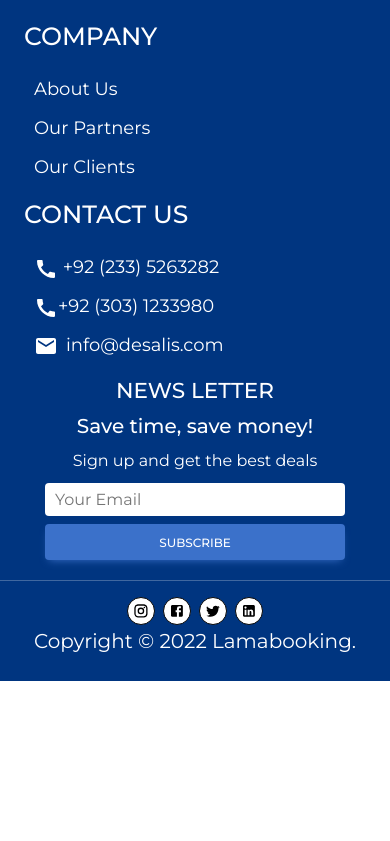
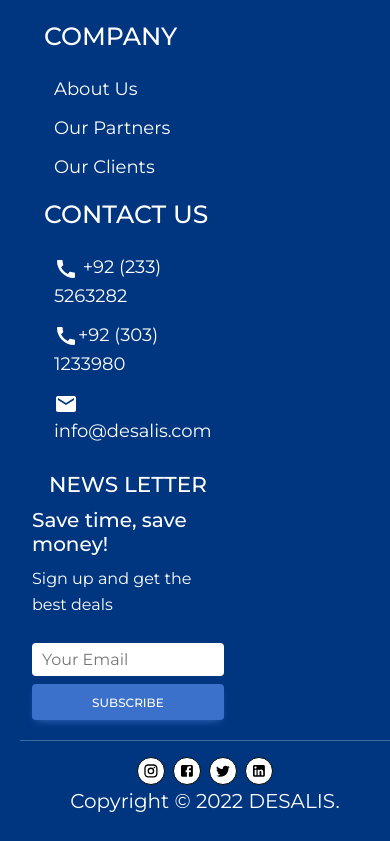
Before and after one commit to SohaibShahzad/desalis.github.io, a React (Create React App) app: page /singleHotel in a window 390 px wide. Shown: the part 1856-2697 px from the top of the page. Before the commit the page ends 2537 px from the top, so only its background shows below. Built offline with nearby package versions, Linux system fonts and the light colour scheme; a web font is replaced by a local one.

Commit message:
Footer responsive

```diff
--- a/package.json
+++ b/package.json
@@ -14,6 +14,7 @@
     "antd": "^5.2.0",
     "axios": "^1.3.2",
     "date-fns": "^2.29.3",
+    "gh-pages": "^5.0.0",
     "jquery": "^3.6.3",
     "moment": "^2.29.4",
     "nodemailer": "^6.9.1",
--- a/src/Components/footer/Footer.jsx
+++ b/src/Components/footer/Footer.jsx
@@ -10,7 +10,7 @@ import TwitterIcon from "@mui/icons-material/Twitter";
 import LinkedInIcon from "@mui/icons-material/LinkedIn";
 
 const Footer = () => {
-  const isXtraSmallScreen = useMediaQuery("(max-width:450px)");
+  const isXtraSmallScreen = useMediaQuery("(max-width:576px)");
   const isTabletScreen = useMediaQuery("(max-width:768px)");
 
   return (
@@ -21,13 +21,13 @@ const Footer = () => {
       <div className="container text-md-left">
         <div
           className={`row  ${
-            isXtraSmallScreen ? "text-start" : "text-start"
-          } text-md-left justify-content-center`}
+            isXtraSmallScreen ? "text-start ms-2" : "text-start"
+          } text-md-left justify-content-between`}
         >
           <div
-            className={`col-lg-3 ${
+            className={`col-lg-5 ${
               isXtraSmallScreen ? "ps-4" : ""
-            } my-1 col-xl-3 col-md-4 col-sm-4 col-12`}
+            } my-1 col-xl-3 col-md-5 col-sm-5 col-7`}
           >
             <h4 className="text-uppercase" style={{ fontSize: "25px" }}>
               Quick Links
@@ -48,9 +48,9 @@ const Footer = () => {
             </ul>
           </div>
           <div
-            className={`col-lg-3 ${
+            className={`col-lg-5 ${
               isXtraSmallScreen ? "ps-4" : ""
-            } my-1 col-xl-3 col-md-4 col-sm-4 col-12`}
+            } my-1 col-xl-3 col-md-5 col-sm-5 col-7`}
           >
             <h4 className="text-uppercase" style={{ fontSize: "25px" }}>
               Company
@@ -69,9 +69,9 @@ const Footer = () => {
             </ul>
           </div>
           <div
-            className={`col-lg-3 ${
+            className={`col-lg-5 ${
               isXtraSmallScreen ? "ps-4" : ""
-            } my-1 col-xl-3 col-md-4 col-sm-4 col-12`}
+            } my-1 col-xl-3 col-md-5 col-sm-5 col-7`}
           >
             <h4 className="text-uppercase" style={{ fontSize: "25px" }}>
               Contact Us
@@ -97,22 +97,28 @@ const Footer = () => {
               </li>
             </ul>
           </div>
-          <div className="col-lg-12 my-1 col-xl-3 text-center col-md-12 col-sm-12 col-12">
+          <div className="col-lg-5 my-1 col-xl-3 col-md-5 col-sm-5 col-7">
             <MailList />
           </div>
           <hr className="mt-3 " />
           <div className="row m-0">
-            <div className={`${isXtraSmallScreen?'text-center':'text-start'}  col-xl-6 col-md-6 col-12`}>
+            <div
+              className={`${
+                isXtraSmallScreen ? "text-center" : "text-start"
+              }  col-xl-6 col-md-6 col-12`}
+            >
               <InstagramIcon className={`mx-1 fs-1  ${style.insta} `} />
               <FacebookIcon className={`mx-1 fs-1 ${style.facebook}`} />
               <TwitterIcon className={`mx-1 fs-1 ${style.tweeter}`} />
               <LinkedInIcon className={`mx-1 fs-1 ${style.linkedin}`} />
             </div>
             <div
-              className={`${isXtraSmallScreen?'text-center':'text-end'}  col-xl-6 col-md-6 col-12`}
+              className={`${
+                isXtraSmallScreen ? "text-center" : "text-end"
+              }  col-xl-6 col-md-6 col-12`}
               style={{ fontSize: "20px" }}
             >
-              Copyright © 2022 Lamabooking.
+              Copyright © 2022 DESALIS.
             </div>
           </div>
         </div>
--- a/src/Components/mailList/MailList.jsx
+++ b/src/Components/mailList/MailList.jsx
@@ -3,17 +3,19 @@ import { useMediaQuery } from "@mui/material";
 
 const MailList = () => {
   const isXtraSmallScreen = useMediaQuery("(max-width: 450px)");
+  console.log(isXtraSmallScreen);
   return (
-    <div className={`mail ${isXtraSmallScreen?'align-items-center':''} `}>
-      <h1 className={`text-start fs-4 text-uppercase`} >News Letter</h1>
-      <h1 className="mailTitle text-start fs-5" >Save time, save money!</h1>
-      <span className="mailDesc text-start " >Sign up and get the best deals</span>
-      <div className="mailInputContainer px-5 ">
-        <input type="email" className="btn-block" placeholder="Your Email" />
+    <div className={`mail mt-2 ${isXtraSmallScreen ? "align-items-center" : ""} `}>
+      <h1 className={`text-start fs-4 text-uppercase`}>News Letter</h1>
+      <h1 className="mailTitle text-start fs-5">Save time, save money!</h1>
+      <span className="mailDesc text-start ">
+        Sign up and get the best deals
+      </span>
+      <div className="mailInputContainer mt-3">
+        <input type="email" placeholder="Your Email" />
         <button className="btn btn-primary btn-block">Subscribe</button>
       </div>
     </div>
-
   );
 };
 
--- a/src/Components/mailList/mailList.css
+++ b/src/Components/mailList/mailList.css
@@ -3,12 +3,12 @@
   color: white;
   display: flex;
   flex-direction: column;
-  align-items: center;
+  /* align-items: center; */
   gap: 10px;
 }
 
 .mailInputContainer>input {
-  width: 300px;
+  width: 100%;
   height: 33px;
   padding: 10px;
   padding-right: 10px;
```
Also changed, not shown: 1 other file (tests, documents, lock files or other folders).
